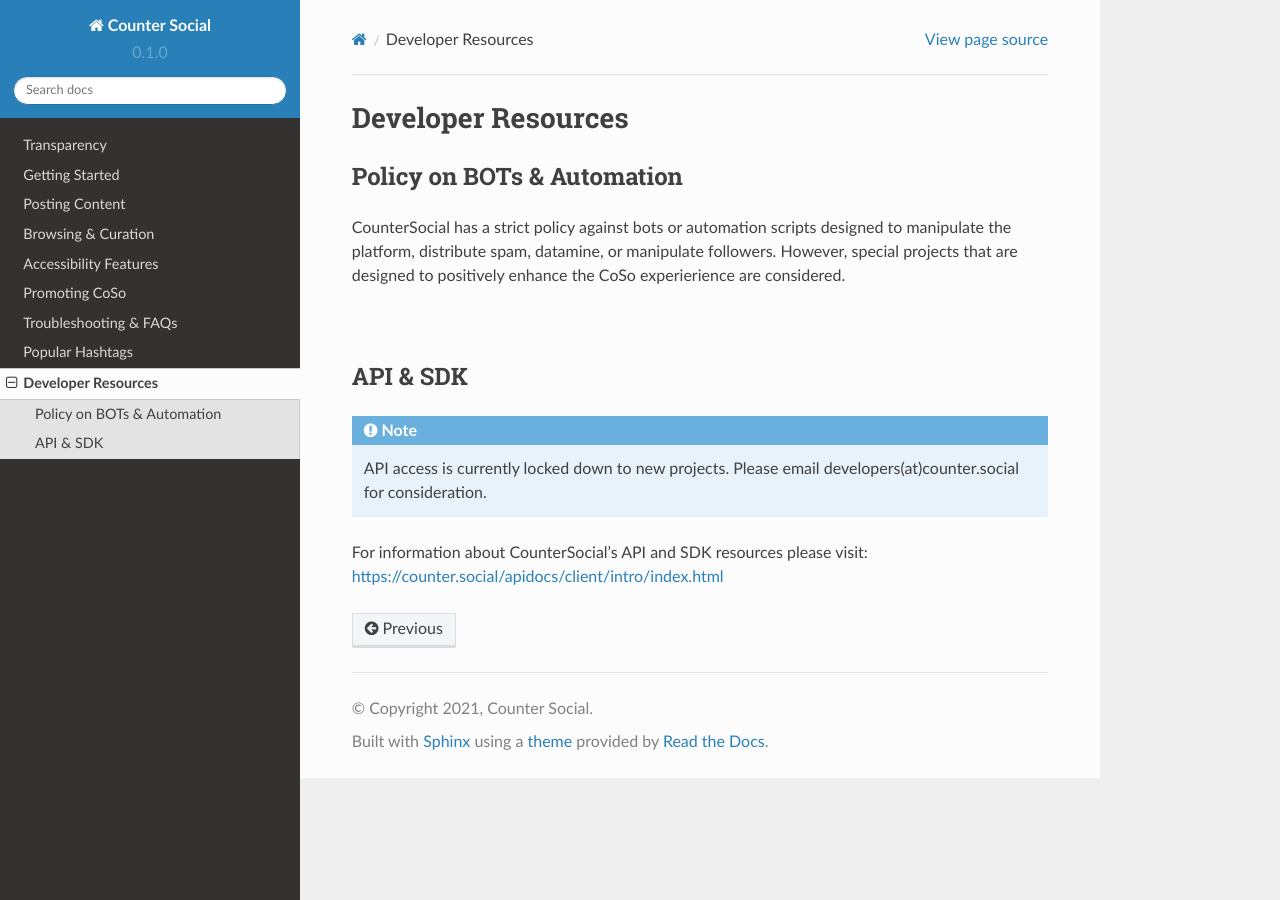
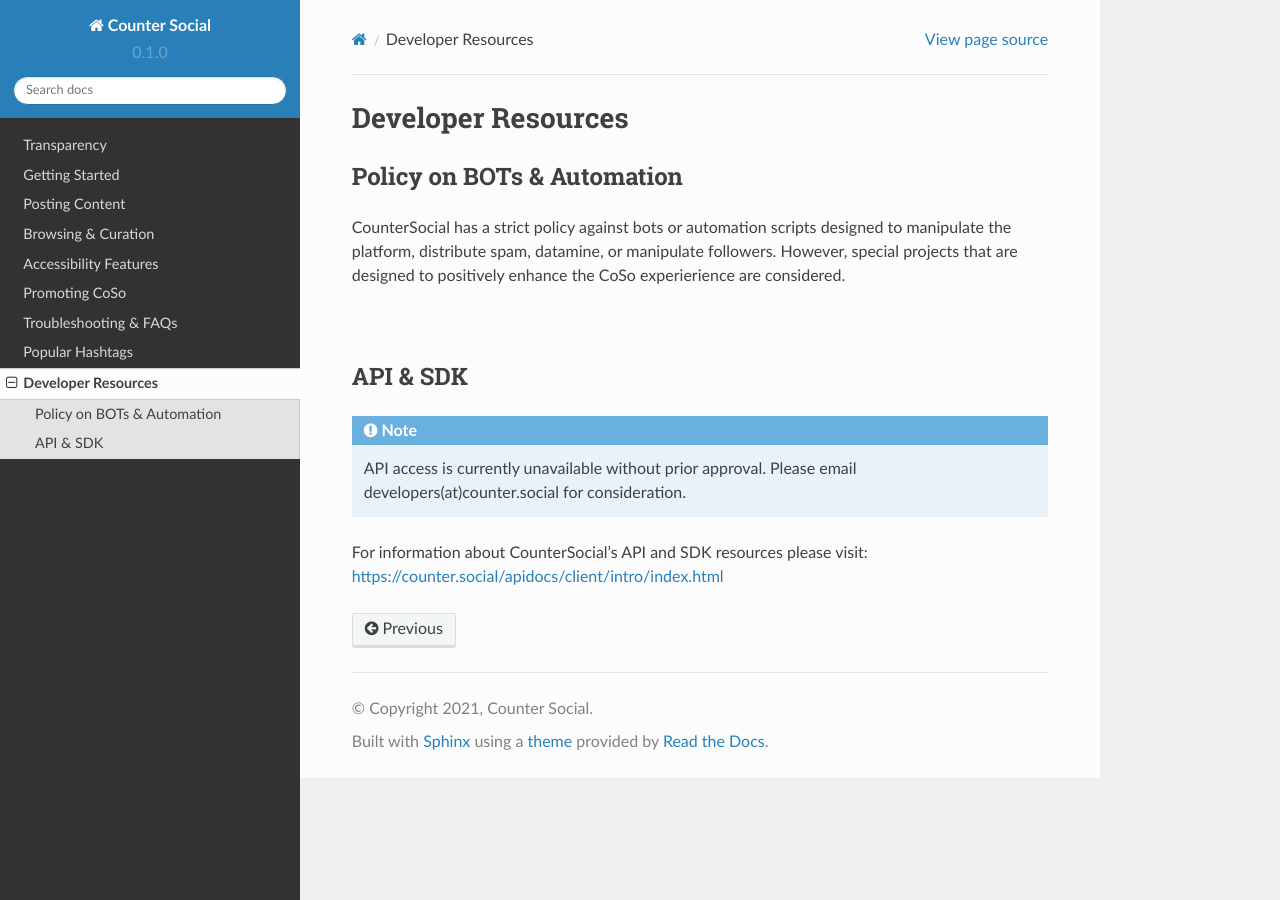
Before and after one commit to itskel/userguide, a Sphinx documentation site: the page built from docs/source/developer-resources.rst, in a window 1280 px wide. Built offline with Sphinx 7.4.7 and the Read the Docs theme 2.0.0, drawn with Linux system fonts in a browser that asks for light colours; pages that are not in the unit, such as notebooks, are missing from menus.

Commit message:
Update developer-resources.rst

```diff
--- a/docs/source/developer-resources.rst
+++ b/docs/source/developer-resources.rst
@@ -10,6 +10,6 @@
 API & SDK
 ----------
 
-.. note:: API access is currently locked down to new projects. Please email developers(at)counter.social for consideration.
+.. note:: API access is currently unavailable without prior approval. Please email developers(at)counter.social for consideration.
 
 For information about CounterSocial's API and SDK resources please visit: https://counter.social/apidocs/client/intro/index.html
```
